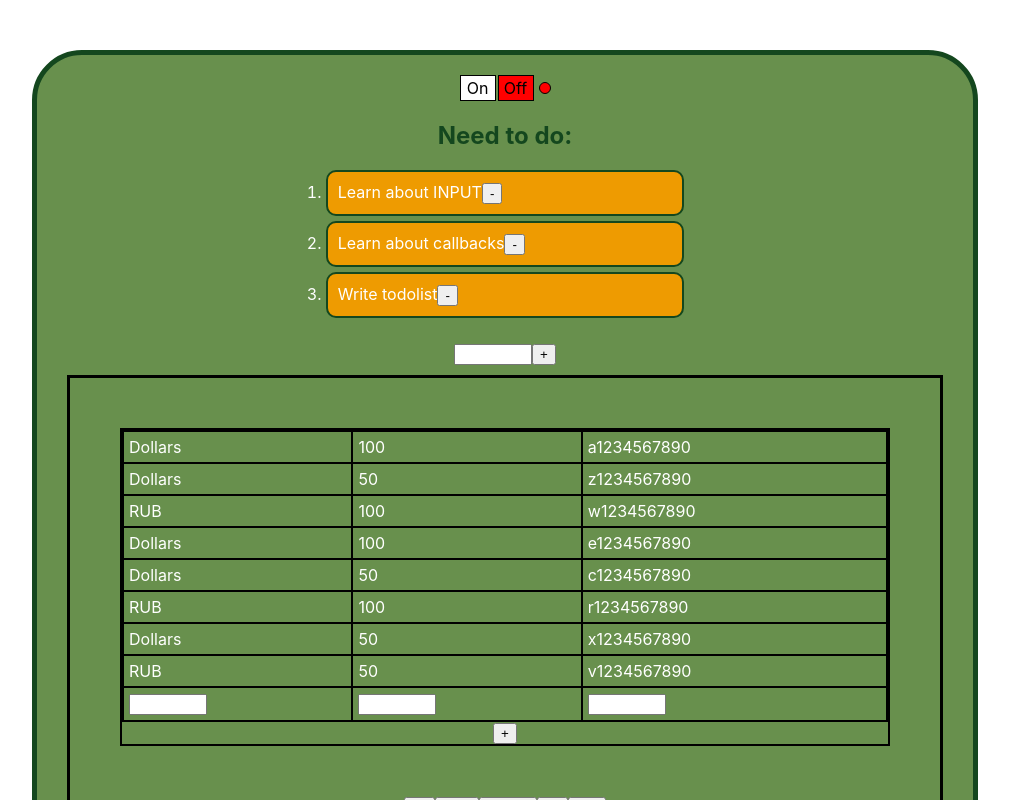
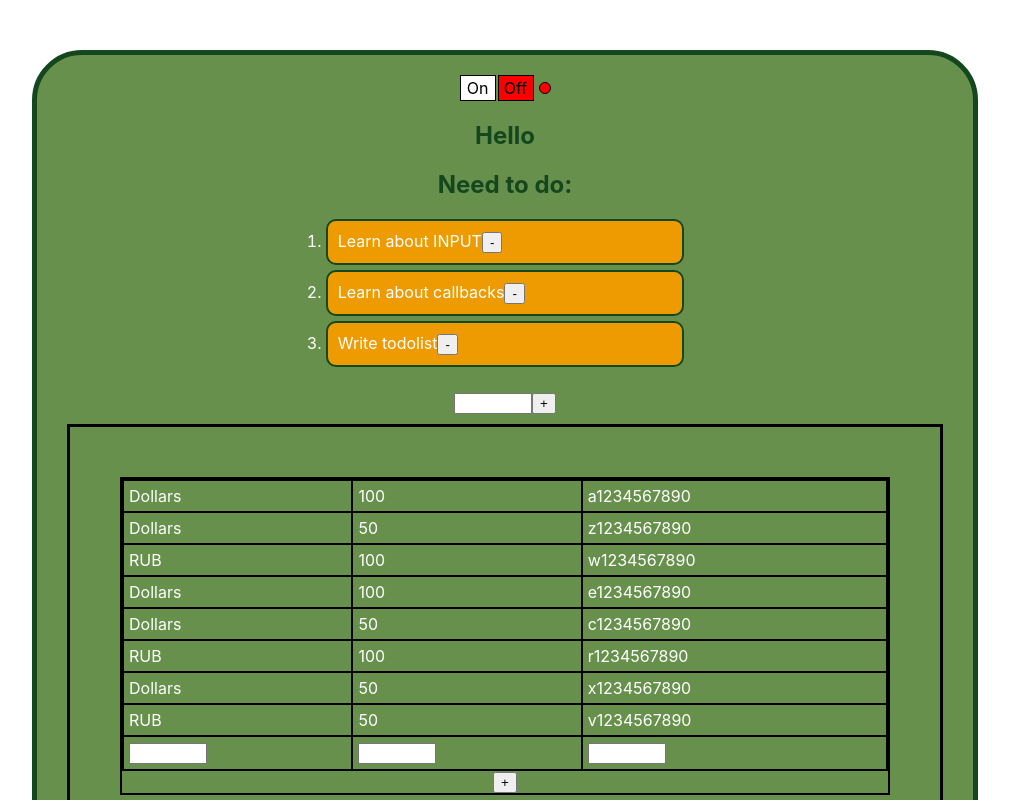
Before and after one commit to Pikadorius/samurai-way-main, a React (Create React App) app: page / in a window 1280 px wide. Shown: the top 800 px of the page, without its empty margins (135-1144 px from the left). Built offline with nearby package versions, Linux system fonts and the light colour scheme.

Commit message:
new component from React lessons (UncontrolledAccordion.tsx)

```diff
--- a/src/App.tsx
+++ b/src/App.tsx
@@ -10,6 +10,7 @@ import NewComponentForInputs2 from './Components/NewComponentForInputs2';
 import TodoList from './Components/ToDoList/TodoList';
 import OnOff from './Components/OnOff/OnOff';
 import OnOff2 from './Components/OnOff2/OnOff2';
+import UncontrolledAccordion from './Components/UncontrolledAccordion';
 
 export type StudentsPropsType = {
     id: number,
@@ -42,6 +43,7 @@ function App() {
     return (
         <div className="App">
             <OnOff2/>
+            <UncontrolledAccordion titleValue={"Hello"} listValue={['test1','test2','test3']}/>
             <TodoList/>
             {/*<NewComponentForInputs/>
             <NewComponentForInputs2/>*/}
--- /dev/null
+++ b/src/Components/UncontrolledAccordion.tsx
@@ -0,0 +1,51 @@
+import React, {useState} from "react";
+
+type AccordionPropsType = {
+    titleValue: string,
+    listValue: Array<string>
+}
+
+
+const UncontrolledAccordion:React.FC<AccordionPropsType>= ({titleValue, listValue}) => {
+    console.log("Accordion rendering")
+    const [collapsed, setCollapsed]=useState<boolean>(true)
+
+        return (
+            <div>
+                <AccordionTitle title={titleValue} callback={()=>setCollapsed(!collapsed)}/>
+                { !collapsed && <AccordionBody list={listValue}/> }
+            </div>
+        );
+}
+
+type  UncontrolledAccordionTitlePropsType = {
+    title: string,
+    callback: ()=>void
+}
+
+const AccordionTitle = (props:  UncontrolledAccordionTitlePropsType) => {
+    console.log("AccordionTitle rendering")
+    return (
+        <div>
+            <h2 onClick={props.callback}>{props.title}</h2>
+        </div>
+    );
+}
+
+type  UncontrolledAccordionBodyPropsType = {
+    list: Array<string>
+}
+
+
+const AccordionBody = (props:  UncontrolledAccordionBodyPropsType) => {
+    console.log("AccordionBody rendering")
+    return (
+        <div>
+            <ol>
+                {props.list.map((item,index)=><li key={index+1}>{item}</li>)}
+            </ol>
+        </div>
+    );
+}
+
+export default UncontrolledAccordion;
```
